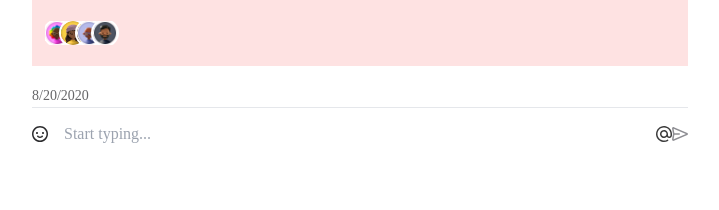
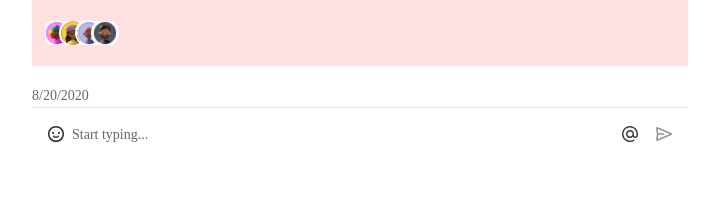
Before and after one commit to bhargav-bkpatel/chat-ui, a Next.js app: page / in a window 1280 px wide. Shown: the top 210 px of the page, without its empty margins (280-999 px from the left). Built offline with nearby package versions, Linux system fonts and the light colour scheme; a web font is replaced by a local one.

Commit message:
Latest footer design
Latest footer design

```diff
--- a/src/components/footer/index.tsx
+++ b/src/components/footer/index.tsx
@@ -6,20 +6,20 @@ import AirplaneIcon from '../commons/icons/airplaneIcon'
 const Footer = () => {
     return (
         <div>
-            <div className='py-[14px] border-t-[1px] '>
+            <div className='py-[14px] border-t-[1px] px-[16px]'>
                 <div className='flex justify-between items-center'>
-                    <div className='flex gap-4 items-center'>
+                    <div className='flex gap-2 items-center max-w-[500px] w-full'>
                         <SmileIcon />
-                        <div>
+                        <div className='w-full'>
                             <input type="text"
                                 placeholder='Start typing...'
-                                className=''
+                                className='w-full text-sm text-[#666668] placeholder:text-sm placeholder:text-[#666668] focus-visible:outline-none'
                             />
                         </div>
                     </div>
-                    <div className='flex'>
-                        <MentionIcon />
-                        <AirplaneIcon />
+                    <div className='flex gap-3 items-center max-w-[50px] w-full justify-between'>
+                        <div className='cursor-pointer'><MentionIcon /></div>
+                        <div className='cursor-pointer'><AirplaneIcon /></div>
                     </div>
                 </div>
             </div>
```
